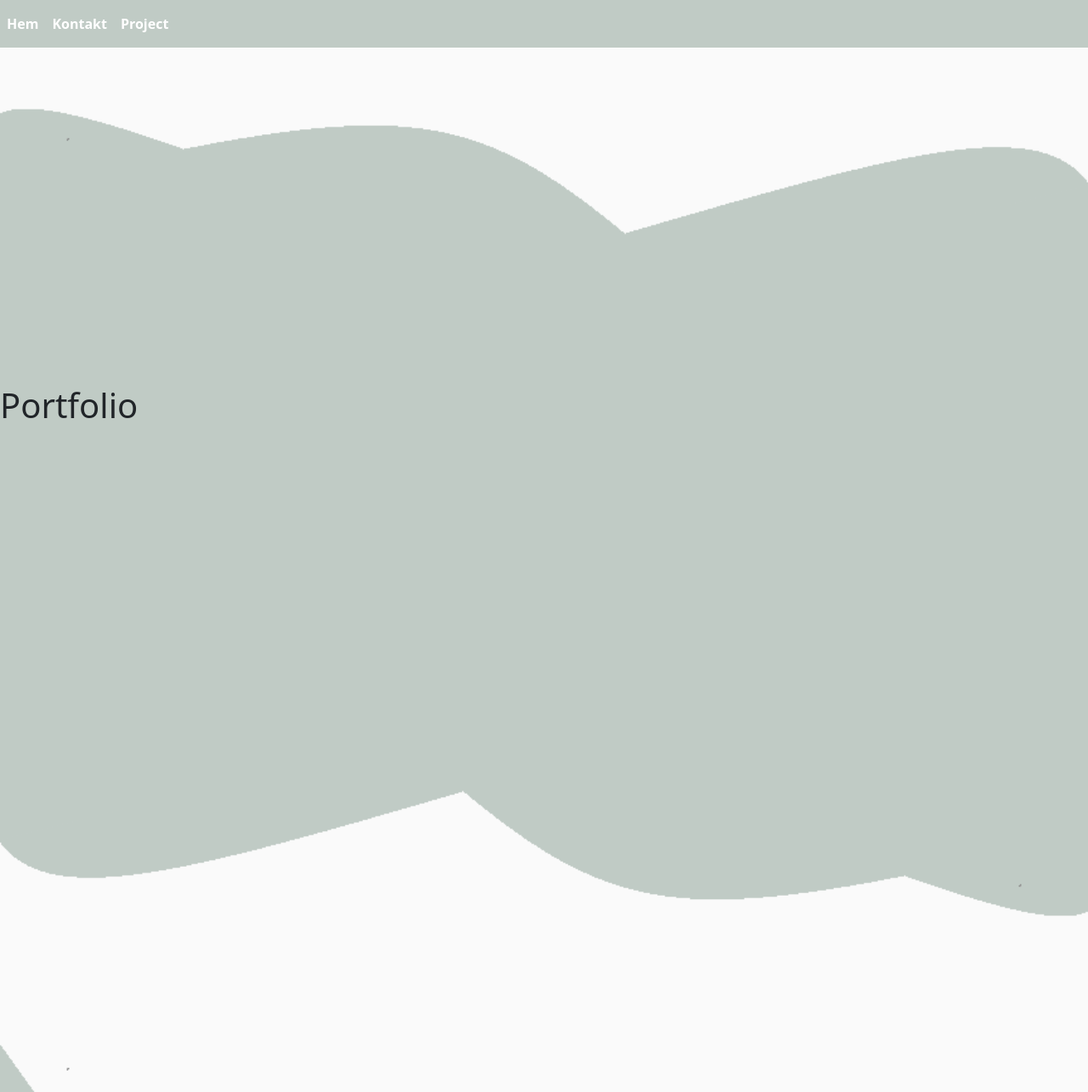
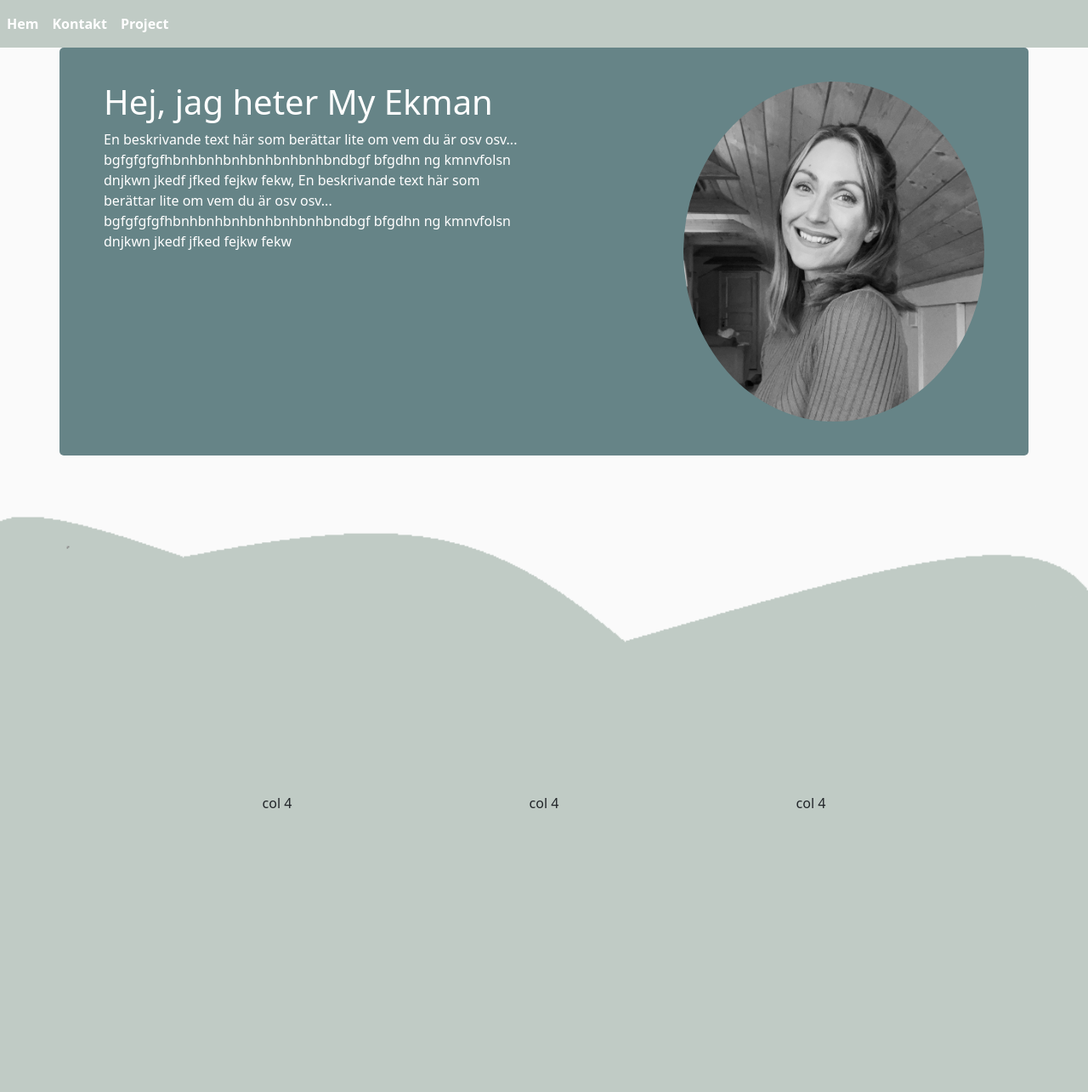
Before and after one commit to Myekman/portfolio, a website: page index.html in a window 1280 px wide. Shown: the top 1285 px of the page at 85% size. Drawn offline with nearby package versions, Linux system fonts and the light colour scheme.

Commit message:
jumbotron

```diff
--- a/index.html
+++ b/index.html
@@ -7,9 +7,9 @@
     <link rel="stylesheet" href="styles/styles.css"/>
     <link href="https://cdn.jsdelivr.net/npm/bootstrap@5.3.3/dist/css/bootstrap.min.css" rel="stylesheet" integrity="sha384-QWTKZyjpPEjISv5WaRU9OFeRpok6YctnYmDr5pNlyT2bRjXh0JMhjY6hW+ALEwIH" crossorigin="anonymous">
 </head>
-</head>
-<body>
-    <div class="wrapper">
+<body class="d-flex flex-column min-vh-100">
+    <div class="header">
+      <!-- <div class="wrapper"> -->
         <nav class="navbar navbar-expand-lg customnavbar">
             <!-- <a class="navbar-brand" href="#">Navbar w/ text</a> -->
             <button class="navbar-toggler" type="button" data-toggle="collapse" data-target="#navbarText" aria-controls="navbarText" aria-expanded="false" aria-label="Toggle navigation">
@@ -29,25 +29,52 @@
               </ul>
             </div>
           </nav>
+          <div class="container">
+            <div class="row jumbotron">
+                <div class="col-12 col-md-6">
+                    <h1>Hej, jag heter My Ekman</h1>
+                    <p>En beskrivande text här som berättar lite om vem du är osv osv... bgfgfgfgfhbnhbnhbnhbnhbnhbnhbndbgf bfgdhn
+                    ng kmnvfolsn dnjkwn jkedf  jfked fejkw fekw, En beskrivande text här som berättar lite om vem du är osv osv...
+                    bgfgfgfgfhbnhbnhbnhbnhbnhbnhbndbgf bfgdhn ng kmnvfolsn dnjkwn jkedf  jfked fejkw fekw
+                    </p>
+                </div>
 
+                 <div class="col-12 col-md-6 profilbildcontainer">
+                    <img src="styles/images/profil.jpg" alt="profilbild" class="profilbild"/>
+                </div>
+            </div>
+
+          </div>
+    </div>
+
+      <main class="flex-grow-1">
         <div>
-        <img src="images/kurva4.png" alt="dekorativ bild" class="kurvbild1"/>
+            <img src="styles/images/kurva4.png" alt="dekorativ bild" class="kurvbild1"/>
         </div>
-      <div class="about">
-        <h1>Portfolio</h1>
+
+        <div class="container-fluid">
+            <div class="row">
+                <div class="d-flex justify-content-center symbolcontainer">
+                    <div class="col-3 d-flex justify-content-center">col 4</div>
+                    <div class="col-3 d-flex justify-content-center">col 4</div>
+                    <div class="col-3 d-flex justify-content-center">col 4</div>
                 </div>
-      <div>
-        <img src="images/kurva3.png" alt="dekorativ bild" class="kurvbild1"/>
+            </div>
         </div>
 
           <div>
-        <img src="images/kurva1.png" alt="dekorativ bild" class="kurvbild1"/>
+            <img src="styles/images/kurva3.png" alt="dekorativ bild" class="kurvbild1"/>
           </div>
+      </main>
+
       <footer>
+        <div>
+            <img src="styles/images/kurvafot.png" alt="dekorativ bild" class="kurvbild1"/>
+        </div>
         <p>kontakt: 070 646 55 00</p>
       </footer>
     <script src="https://cdn.jsdelivr.net/npm/@popperjs/core@2.11.8/dist/umd/popper.min.js" integrity="sha384-I7E8VVD/ismYTF4hNIPjVp/Zjvgyol6VFvRkX/vR+Vc4jQkC+hVqc2pM8ODewa9r" crossorigin="anonymous"></script>
     <script src="https://cdn.jsdelivr.net/npm/bootstrap@5.3.3/dist/js/bootstrap.min.js" integrity="sha384-0pUGZvbkm6XF6gxjEnlmuGrJXVbNuzT9qBBavbLwCsOGabYfZo0T0to5eqruptLy" crossorigin="anonymous"></script>
-    </div>
+    <!-- </div> -->
 </body>
 </html>
--- a/styles/styles.css
+++ b/styles/styles.css
@@ -17,6 +17,28 @@ html {
     font-weight: 600;
 }
 
+.header {
+    min-height: 400px;
+}
+
+.jumbotron {
+    background-color: #2b5559b5;
+    padding: 40px;
+    border-radius: 5px;
+    color: white;
+}
+
+.profilbild {
+    height: 400px;
+    border-radius: 50%;
+
+}
+
+.profilbildcontainer {
+    display: flex;
+    justify-content: flex-end;
+}
+
 .kurvbild1 {
     width: 100%;
 }
@@ -25,3 +47,26 @@ html {
     background-color: #C0CBC5;
     height: 300px;
 }
+
+.symbolcontainer {
+    background-color: #c0cbc5;
+    height: 200px;
+}
+
+footer {
+    background-color: #688588;
+}
+
+@media (max-width: 991px) {
+    .profilbild {
+        height: 300px;
+
+    }
+}
+
+@media (max-width: 768px) {
+    .profilbildcontainer {
+        display: flex;
+        justify-content: center;
+    }
+}
```
Also changed, not shown: styles/images/kurva1.png (renamed from images/kurva1.png), styles/images/kurva2.png (renamed from images/kurva2.png), styles/images/kurva3.png (renamed from images/kurva3.png), styles/images/kurva4.png (renamed from images/kurva4.png), styles/images/kurvafot.png (added), styles/images/profil.jpg (added). Lines whose indentation alone changed are shown as unchanged.
